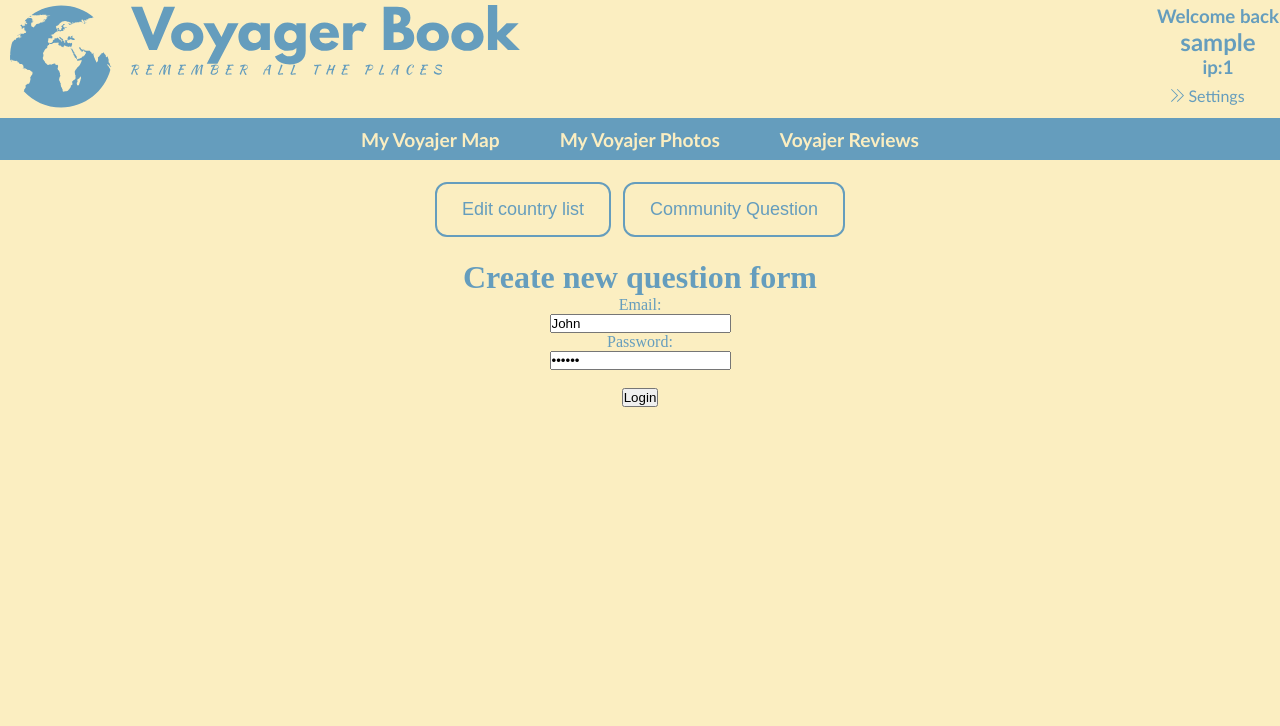
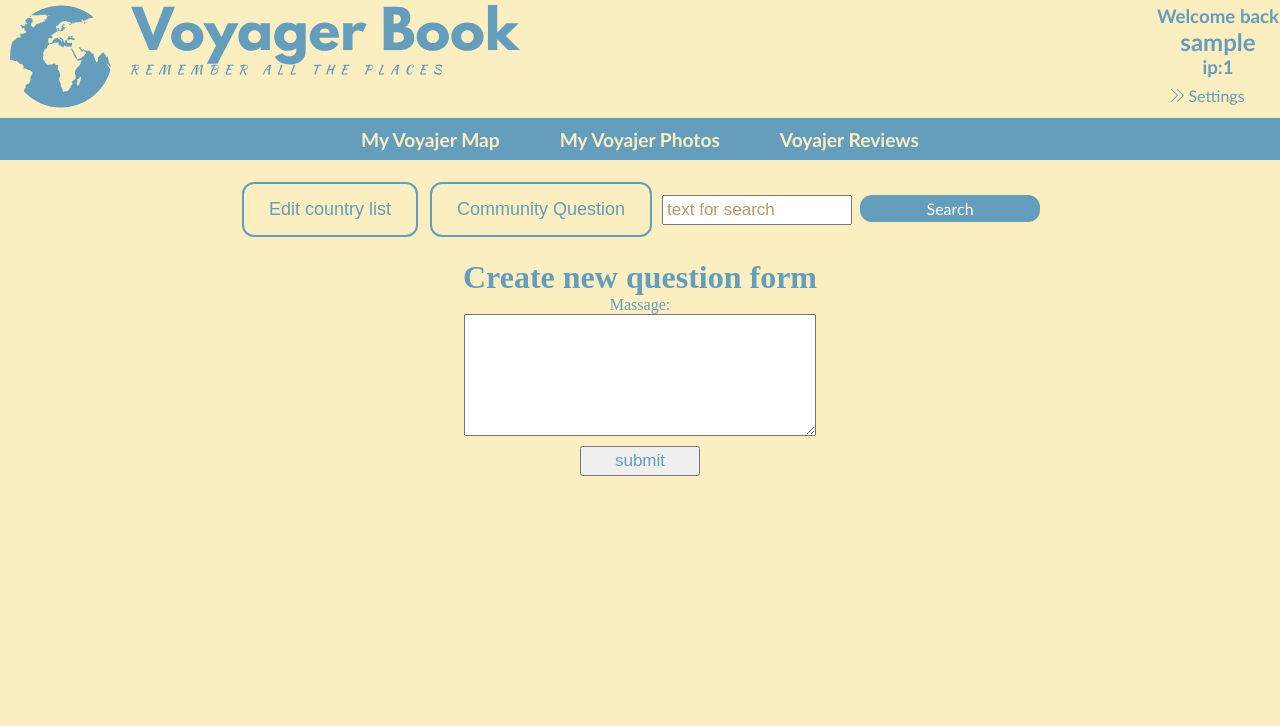
Before and after one commit to V1ad1mir/Flask-my-site, a Flask app: page /question in a window 1280 px wide. Shown: the top 726 px of the page. Run offline with Flask 2, Linux system fonts and the light colour scheme; the visitor is signed in with stand-in values (Sample User, id 1); some libraries are stand-ins or nearby versions.

Commit message:
add search

```diff
--- a/static/css/edit_list.css
+++ b/static/css/edit_list.css
@@ -2,7 +2,7 @@
     width: 100%;
 }
 
-.new_travel_div input
+.new_travel_div input, .q_form input
 {
     width: 120px;
     padding: 3px;
@@ -10,3 +10,14 @@
     color: #659DBD;
     font-size:17px;
 }
+
+.q_form *{
+    margin-left: auto;
+    margin-right: auto;
+    display: block;
+
+}
+
+.q_form input[type="submit"]{
+   display: inline-block;
+}
--- a/static/css/style.css
+++ b/static/css/style.css
@@ -3,31 +3,54 @@
     padding: 0;
 }
 
+:root {
+    --primary-color: #659DBD;
+    --secondary-color: #FBEEC1;
+    --tertiary-color: #BC986A;
+
+}
+
 body {
-    background-color: #FBEEC1;
-    color: #659DBD;
+    background-color: var(--secondary-color);
+    color: var(--primary-color);
     display: flex;
     flex-direction: column;
 }
 
 .ask_for_help, .btn_build_map  {
     background-color: transparent;
-    color: #659DBD;
-    border: 2px solid #659DBD;
+    color: var(--primary-color);
+    border: 2px solid var(--primary-color);
     padding: 15px 25px;
     text-align: center;
     text-decoration: none;
     display: inline-block;
     font-size: 18px;
     margin: 4px 4px;
+}
 
+.search_box {
+    text-align: end;
+    display: inline-block;
+    position: relative;
+    /* left: 30%; */
+    /* transform: translateX(-100%); */
 }
+
+.search_form *{
+    width: 180px;
+    padding: 3px;
+    margin: 10px 2px;
+    font-size:17px;
+}
+
+
 
 .ask_for_help:hover, .btn_build_map:hover{
     transform: scale(1.05);
-    border-color: #BC986A;
+    border-color: var(--tertiary-color);
     color: white;
-    background-color: #BC986A
+    background-color: var(--tertiary-color);
 }
 
 .ask_for_help:hover, .btn_build_map:hover, .submit_btn:hover{
@@ -129,11 +151,11 @@ ul.menu{
     transition: all 0.5s ease-out;
 }
 
-.submit_btn {
+.submit_btn  {
     margin-top: 5px;
     padding: 4px 25px 4px 25px;
     font: normal 100% 'trebuchet ms', sans-serif;
-    background-color: #659DBD;
+    background-color: var(--primary-color);
     border: none;
     color: white;
     display: inline-block;
@@ -221,7 +243,7 @@ ul.menu{
 }
 
 ::placeholder {
-    color: #BC986A;
+    color: var(--tertiary-color);
     opacity: 1;
   }
 
--- a/templates/ask_others.html
+++ b/templates/ask_others.html
@@ -1,12 +1,11 @@
 {% extends 'base.html' %}
 {% block base %}
 <h1>Create new question form</h1>
-<span class="q_form">
-    <form method="post">
-        <label for="fname">Email:</label><br>
-        <input type="text" name="email" value="John"><br>
-        <label for="lname">Password:</label><br>
-        <input type="password" name="pw" value="123456"><br><br>
-        <input type="submit" value="Login">
+<div class="q_form">
+    <form>
+        <label for="text">Massage:</label>
+        <textarea name="textarea" style="width:350px;height:120px;"></textarea>
+        <input type="submit" name="submit" value="submit">
     </form>
+</div>
 {% endblock %}
--- a/templates/base.html
+++ b/templates/base.html
@@ -57,9 +57,11 @@
 
 </div>
 <div class="div2">
-<a href="/change_list"><button class="btn_build_map">Edit country list</button></a>
-<a href="/question"><button class="ask_for_help">Community Question</button></a>
-
+    <a href="/change_list"><button class="btn_build_map">Edit country list</button></a>
+    <a href="/question"><button class="ask_for_help">Community Question</button></a>
+    <span class = "search_box">
+        {% include 'search_form.html' %}
+    </span>
 </div>
 <div class="div3">
     <div class="content">
--- /dev/null
+++ b/templates/search_form.html
@@ -0,0 +1,6 @@
+
+{# action="{{ url_for('search') }}" #}
+<form class = "search_form" method="post">
+    <input type="text" placeholder="text for search" id="search" name="query">
+    <input class = "submit_btn" type="submit" value="Search">
+</form>
```
Also changed, not shown: other parts of static/css/style.css (+11 -14 lines), static/css/mobile.css (+13 -0 lines).
